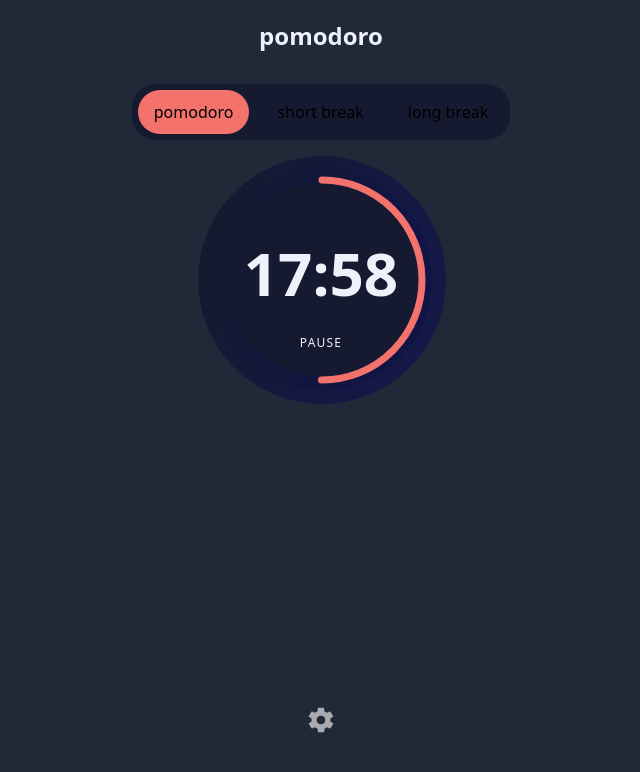
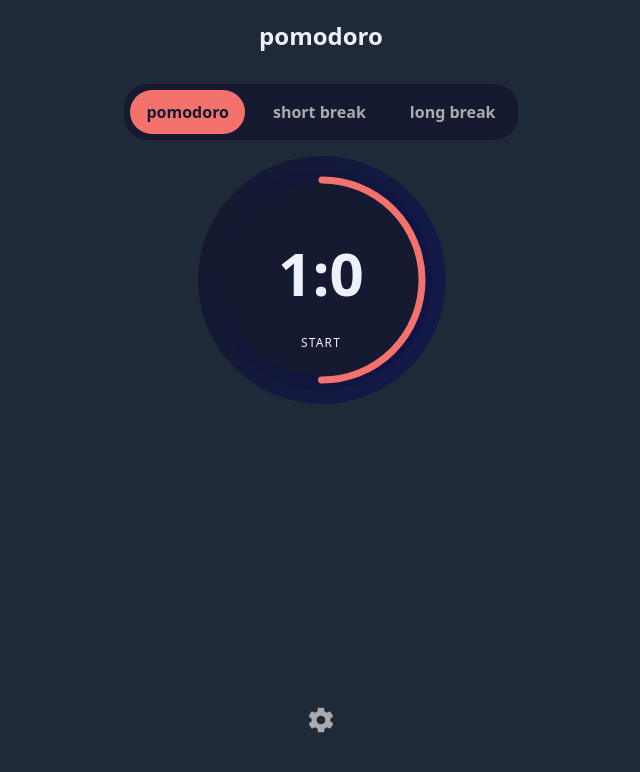
Before and after one commit to KamilGrocholski/chall, a React (Vite) app: page /pomodoro in a window 1280 px wide. Shown: the top 772 px of the page, without its empty margins (319-959 px from the left). Built offline with nearby package versions, Linux system fonts and the light colour scheme; a web font is replaced by a local one.

Commit message:
pomodoro: usePomodoro, useTimer

```diff
--- a/src/pomodoro/components/Circle.tsx
+++ b/src/pomodoro/components/Circle.tsx
@@ -28,7 +28,7 @@ const Circle: React.FC<CircleProps> = ({ percent, children }) => {
                     cy='145'
                     r={radius + 10}
                     stroke='url(#gradient)'
-                    stroke-width='28'
+                    strokeWidth='28'
                     fill='transparent'
                     className='fill-p-gray-dark'
                 />
@@ -41,11 +41,11 @@ const Circle: React.FC<CircleProps> = ({ percent, children }) => {
                         y2='300%'
                         id='gradient'
                     >
-                        <stop offset='0%' stop-color='currentColor' />
+                        <stop offset='0%' stopColor='currentColor' />
                         <stop
-                            stop-opacity='0'
+                            stopOpacity='0'
                             offset='100%'
-                            stop-color='darkblue'
+                            stopColor='darkblue'
                         />
                     </linearGradient>
                 </defs>
@@ -55,7 +55,7 @@ const Circle: React.FC<CircleProps> = ({ percent, children }) => {
                     cy='145'
                     r={radius}
                     stroke='currentColor'
-                    stroke-width='7'
+                    strokeWidth='7'
                     fill='transparent'
                     strokeDasharray={circumference}
                     strokeDashoffset={offset}
--- a/src/pomodoro/components/SettingsModal.tsx
+++ b/src/pomodoro/components/SettingsModal.tsx
@@ -20,7 +20,7 @@ const SettingsModal: React.FC<{ isOpen: boolean; close(): void }> = ({
         e.preventDefault()
         originSettings.setColor(color)
         originSettings.setFont(font)
-        originSettings.setTime(time)
+        originSettings.setTime({ ...time })
     }
 
     return (
--- a/src/pomodoro/components/common/Portal.tsx
+++ b/src/pomodoro/components/common/Portal.tsx
@@ -5,9 +5,8 @@ function getOrCreateElementById(id: string): HTMLElement {
     let element = document.getElementById(id)
 
     if (!element) {
-        const newElement = document.createElement('div')
-        newElement.setAttribute('id', id)
-        element = newElement
+        element = document.createElement('div')
+        element.setAttribute('id', id)
     }
 
     return element
--- a/src/pomodoro/context/SettingsContext.tsx
+++ b/src/pomodoro/context/SettingsContext.tsx
@@ -31,9 +31,9 @@ export const SettingsProvider: React.FC<{ children: React.ReactElement }> = ({
 }) => {
     const settings = useSettings({
         time: {
-            pomodoro: 0,
-            shortBreak: 0,
-            longBreak: 0,
+            pomodoro: 1,
+            shortBreak: 5,
+            longBreak: 15,
         },
         font: 'A',
         color: 'red',
--- /dev/null
+++ b/src/pomodoro/hooks/useCounter.ts
@@ -0,0 +1,19 @@
+import { useState } from 'react'
+
+export default function useCounter(defaultValue: number = 0) {
+    const [count, setCount] = useState(defaultValue)
+
+    function increment() {
+        setCount((prev) => prev + 1)
+    }
+
+    function decrement() {
+        setCount((prev) => prev - 1)
+    }
+
+    return {
+        count,
+        increment,
+        decrement,
+    }
+}
--- /dev/null
+++ b/src/pomodoro/hooks/usePomodoro.ts
@@ -0,0 +1,60 @@
+import { useReducer, useState } from 'react'
+import useCounter from './useCounter'
+import useTimer from './useTimer'
+import { TimeSettings } from '../context/SettingsContext'
+
+export default function usePomodoro(
+    pomodoroTimeInMin: number,
+    shortBreakInMin: number,
+    longBreakInMin: number
+) {
+    const { count, increment } = useCounter()
+    const [isRunning, setIsRunning] = useState(false)
+    const [timerName, setTimerName] = useState<keyof TimeSettings>('pomodoro')
+    const [timers, setTimers] = useReducer<
+        (prev: TimeSettings, update: Partial<TimeSettings>) => TimeSettings
+    >((prev, update) => ({ ...prev, ...update }), {
+        pomodoro: pomodoroTimeInMin,
+        shortBreak: shortBreakInMin,
+        longBreak: longBreakInMin,
+    })
+    const { start, reset, pause, seconds } = useTimer(
+        timers[timerName] * 60,
+        handleOnEnd
+    )
+
+    function handlePause() {
+        pause()
+        setIsRunning(false)
+    }
+
+    function handleOnEnd() {
+        increment()
+        if (timerName === 'pomodoro') {
+            if (count % 2 === 0) {
+                setTimerName('shortBreak')
+                setIsRunning(true)
+                start()
+                return
+            }
+            if (count % 3 === 0) {
+                setTimerName('longBreak')
+                setIsRunning(true)
+                start()
+                return
+            }
+        } else {
+            setIsRunning(true)
+            setTimerName('pomodoro')
+            start()
+        }
+    }
+
+    return {
+        seconds,
+        start,
+        pause: handlePause,
+        timerName,
+        isRunning,
+    }
+}
--- /dev/null
+++ b/src/pomodoro/hooks/useTimer.ts
@@ -0,0 +1,50 @@
+import { useState, useEffect } from 'react'
+
+interface Timer {
+    seconds: number
+    start: () => void
+    pause: () => void
+    reset: () => void
+}
+
+const useTimer = (initialSeconds: number, onEnd?: () => void): Timer => {
+    const [seconds, setSeconds] = useState(initialSeconds)
+    const [timerId, setTimerId] = useState<number | undefined>(undefined)
+
+    useEffect(() => {
+        if (seconds === 0) {
+            onEnd && onEnd()
+            clearInterval(timerId as number)
+        }
+    }, [seconds, timerId])
+
+    const start = () => {
+        if (timerId === undefined) {
+            const id = setInterval(() => {
+                if (seconds === 0) {
+                    onEnd && onEnd()
+                    clearInterval(timerId)
+                } else {
+                    setSeconds((prev) => prev - 1)
+                }
+            }, 1000)
+            setTimerId(id)
+        }
+    }
+
+    const pause = () => {
+        if (timerId !== undefined) {
+            clearInterval(timerId)
+            setTimerId(undefined)
+        }
+    }
+
+    const reset = () => {
+        setSeconds(initialSeconds)
+        pause()
+    }
+
+    return { seconds, start, pause, reset }
+}
+
+export default useTimer
--- a/src/pomodoro/index.tsx
+++ b/src/pomodoro/index.tsx
@@ -2,13 +2,19 @@ import { useState } from 'react'
 import SettingsModal from './components/SettingsModal'
 import Circle from './components/Circle'
 import clsx from 'clsx'
-import { COLOR } from './utils'
+import { COLOR, getMinutes, getSeconds } from './utils'
 import useSettingsContext from './hooks/useSettings'
 import { IoMdSettings } from 'react-icons/io'
+import usePomodoro from './hooks/usePomodoro'
 
 const PomodoroPage = () => {
     const [isSettingsOpen, setIsSettingsOpen] = useState(false)
-    const { color } = useSettingsContext()
+    const { color, time } = useSettingsContext()
+    const { pause, start, seconds, timerName, isRunning } = usePomodoro(
+        time.pomodoro,
+        time.shortBreak,
+        time.longBreak
+    )
 
     return (
         <div className='relative h-screen bg-gray-800 p-6'>
@@ -24,24 +30,30 @@ const PomodoroPage = () => {
                 <div className='flex flex-row bg-p-gray-dark gap-3 rounded-3xl p-1.5'>
                     <div
                         className={clsx(
-                            COLOR[color].bg,
-                            'rounded-3xl px-4 py-2.5'
+                            timerName === 'pomodoro'
+                                ? `${COLOR[color].bg} text-p-gray-dark`
+                                : 'text-p-gray-muted',
+                            'rounded-3xl px-4 py-2.5 font-semibold'
                         )}
                     >
                         pomodoro
                     </div>
                     <div
                         className={clsx(
-                            // COLOR[color].bg,
-                            'rounded-3xl px-4 py-2.5'
+                            timerName === 'shortBreak'
+                                ? `${COLOR[color].bg} text-p-gray-dark`
+                                : 'text-p-gray-muted',
+                            'rounded-3xl px-4 py-2.5 font-semibold'
                         )}
                     >
                         short break
                     </div>
                     <div
                         className={clsx(
-                            // COLOR[color].bg,
-                            'rounded-3xl px-4 py-2.5'
+                            timerName === 'longBreak'
+                                ? `${COLOR[color].bg} text-p-gray-dark`
+                                : 'text-p-gray-muted',
+                            'rounded-3xl px-4 py-2.5 font-semibold'
                         )}
                     >
                         long break
@@ -52,9 +64,16 @@ const PomodoroPage = () => {
             <div className='h-[70%]'>
                 <Circle percent={50}>
                     <div className='text-p-gray-light flex flex-col space-y-8 pt-8'>
-                        <span className='text-6xl font-bold'>17:58</span>
-                        <button className='tracking-widest uppercase text-xs'>
-                            Pause
+                        <span className='text-6xl font-bold flex flex-row items-center'>
+                            <span>{getMinutes(seconds)}</span>
+                            <span>:</span>
+                            <span>{getSeconds(seconds)}</span>
+                        </span>
+                        <button
+                            className='tracking-widest uppercase text-xs'
+                            onClick={isRunning ? pause : start}
+                        >
+                            {isRunning ? 'Pause' : 'Start'}
                         </button>
                     </div>
                 </Circle>
--- a/src/pomodoro/utils.ts
+++ b/src/pomodoro/utils.ts
@@ -24,3 +24,12 @@ export const FONT = {
     B: {},
     C: {},
 } as const
+
+export function getMinutes(seconds: number) {
+    return Math.floor(seconds / 60)
+}
+
+export function getSeconds(seconds: number) {
+    const minutes = Math.floor(seconds / 60) * 60
+    return seconds - minutes
+}
```
